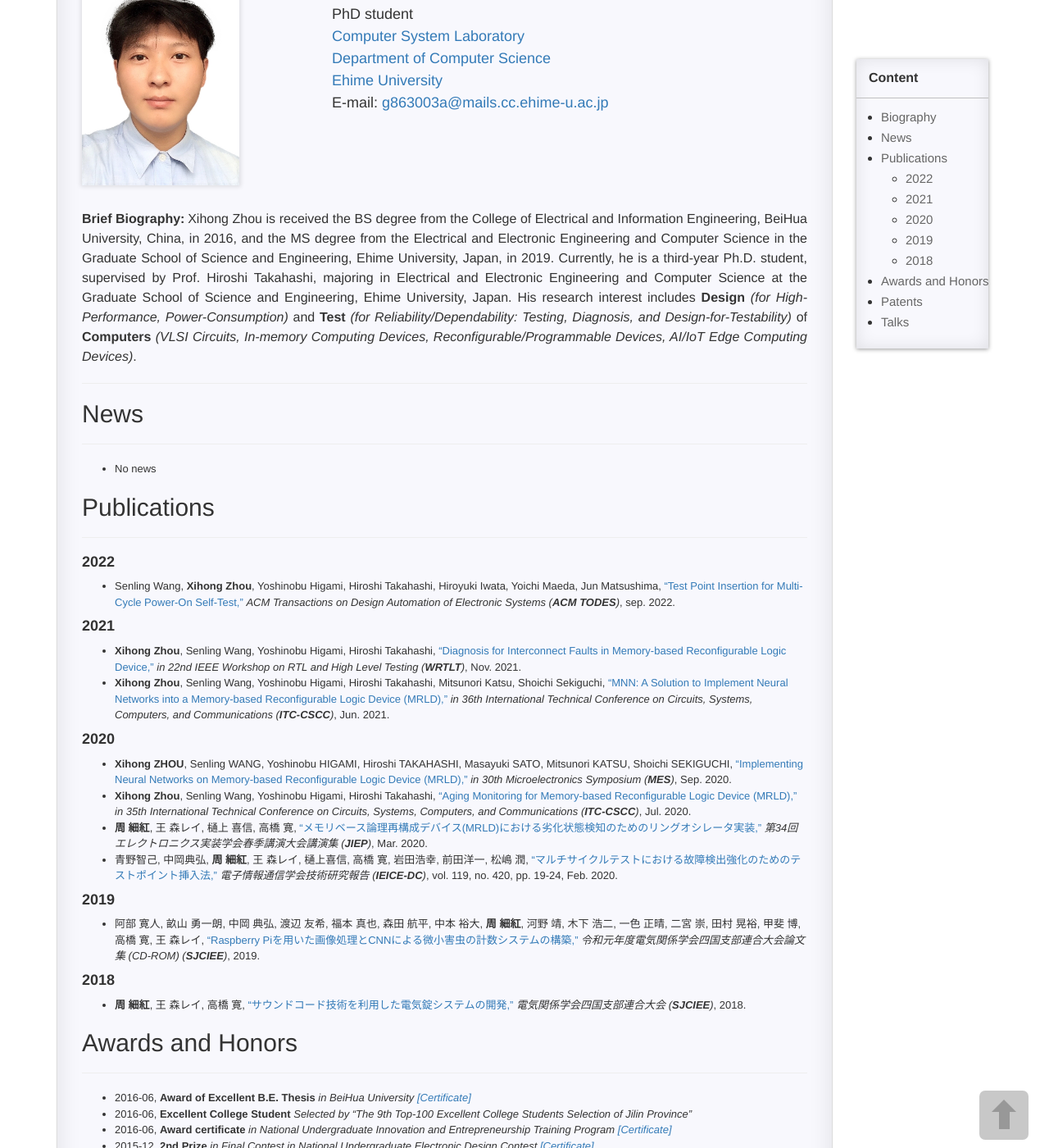
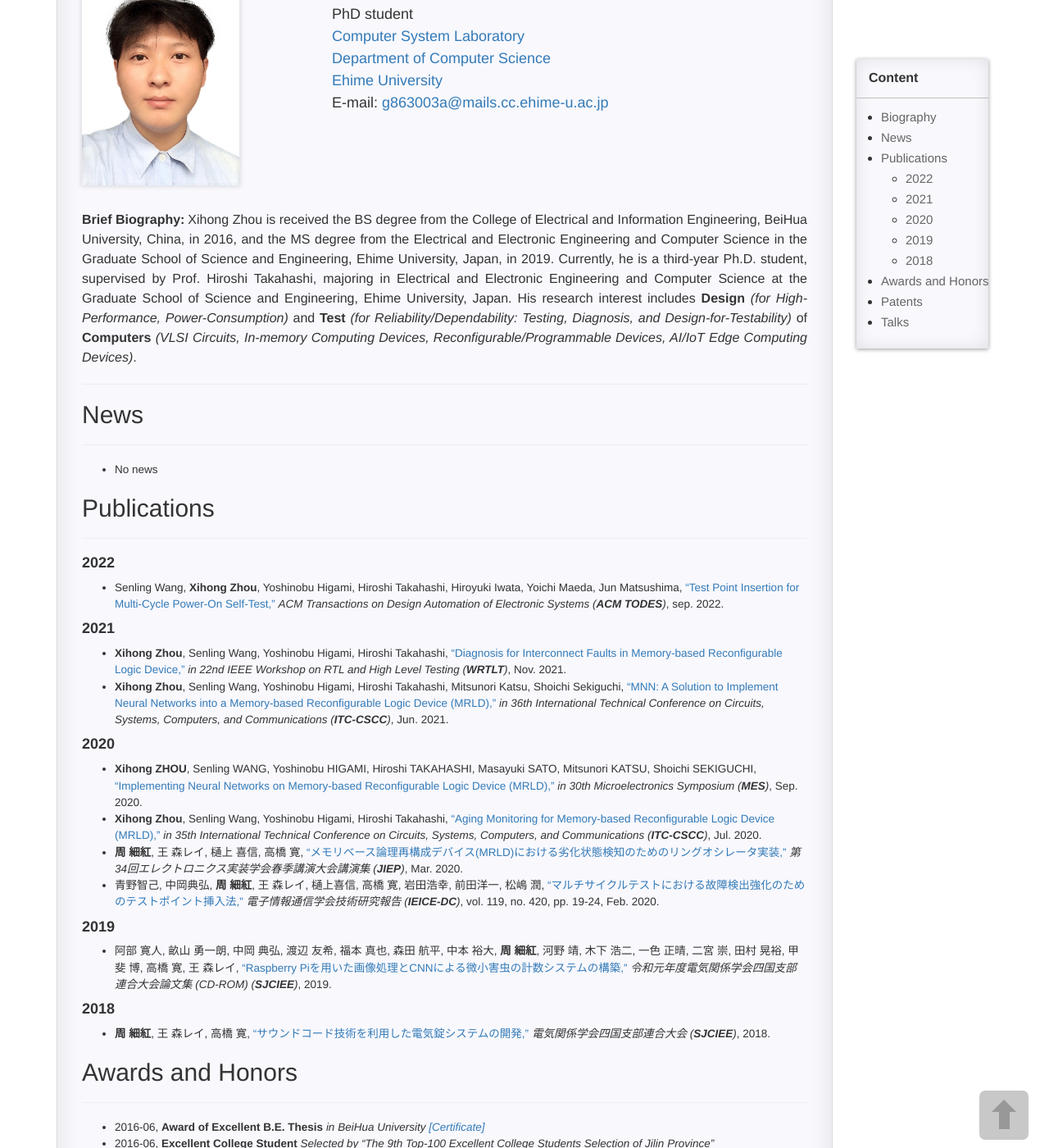
Before and after one commit to XihongZhou/xihongzhou.github.io, a Jekyll site: the page built from pages/1_homepage.md, in a window 1280 px wide and 1400 px high, scrolled down 220 px. Shown: the whole window at 82% size. Built offline with Jekyll 4.4.1, drawn with Linux system fonts in a browser that asks for light colours; comment, search, counter and statistics services are not loaded.

Commit message:
Update index.css

```diff
--- a/static/css/index.css
+++ b/static/css/index.css
@@ -258,7 +258,7 @@ footer .point{
  */
 .post{
 	padding:10px 30px;
-	font-size: 13px;
+	font-size: 13.5px;
 	line-height: 1.5;
 	/* -webkit-text-size-adjust: 100%; */
 }
```
